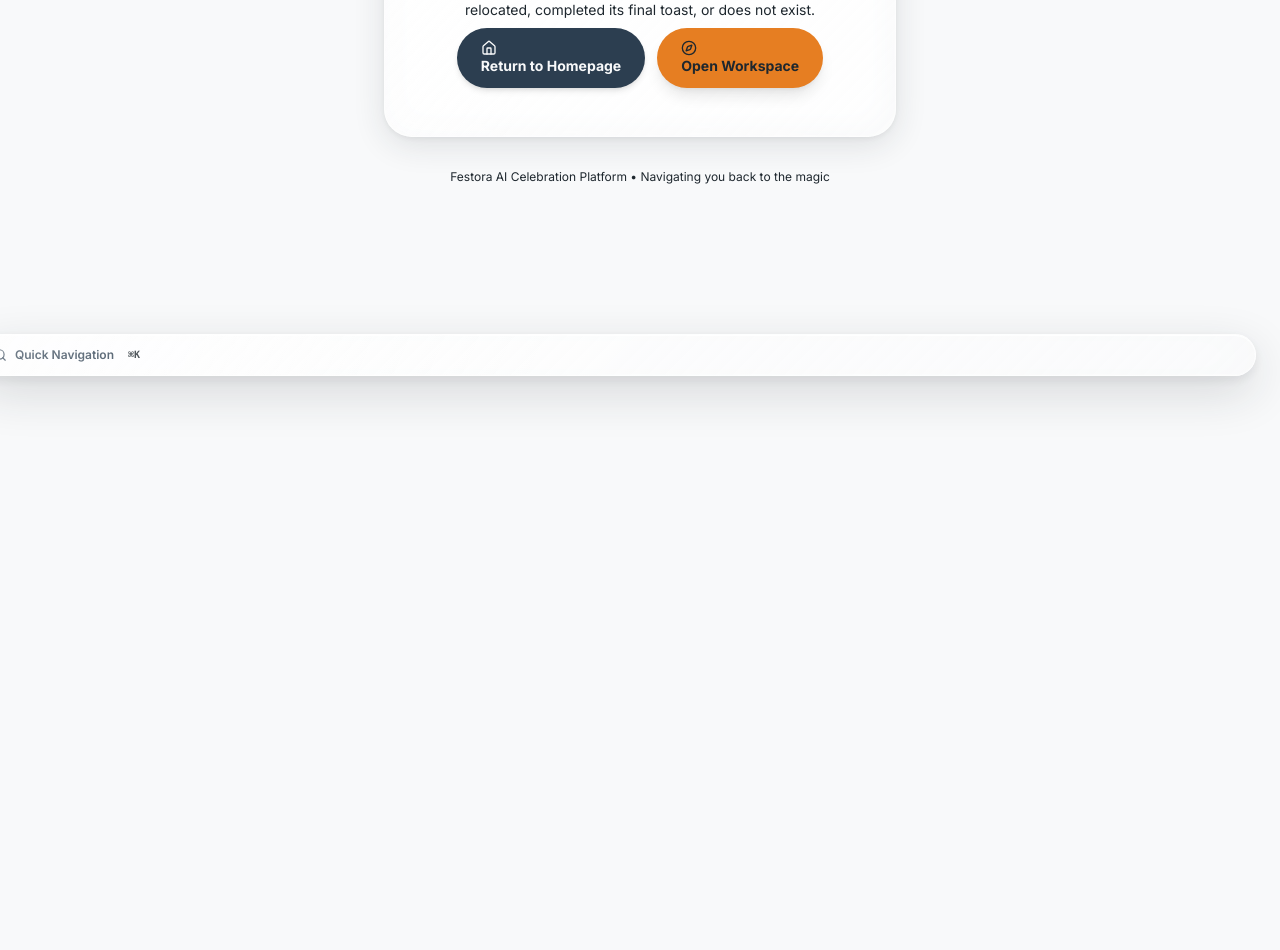
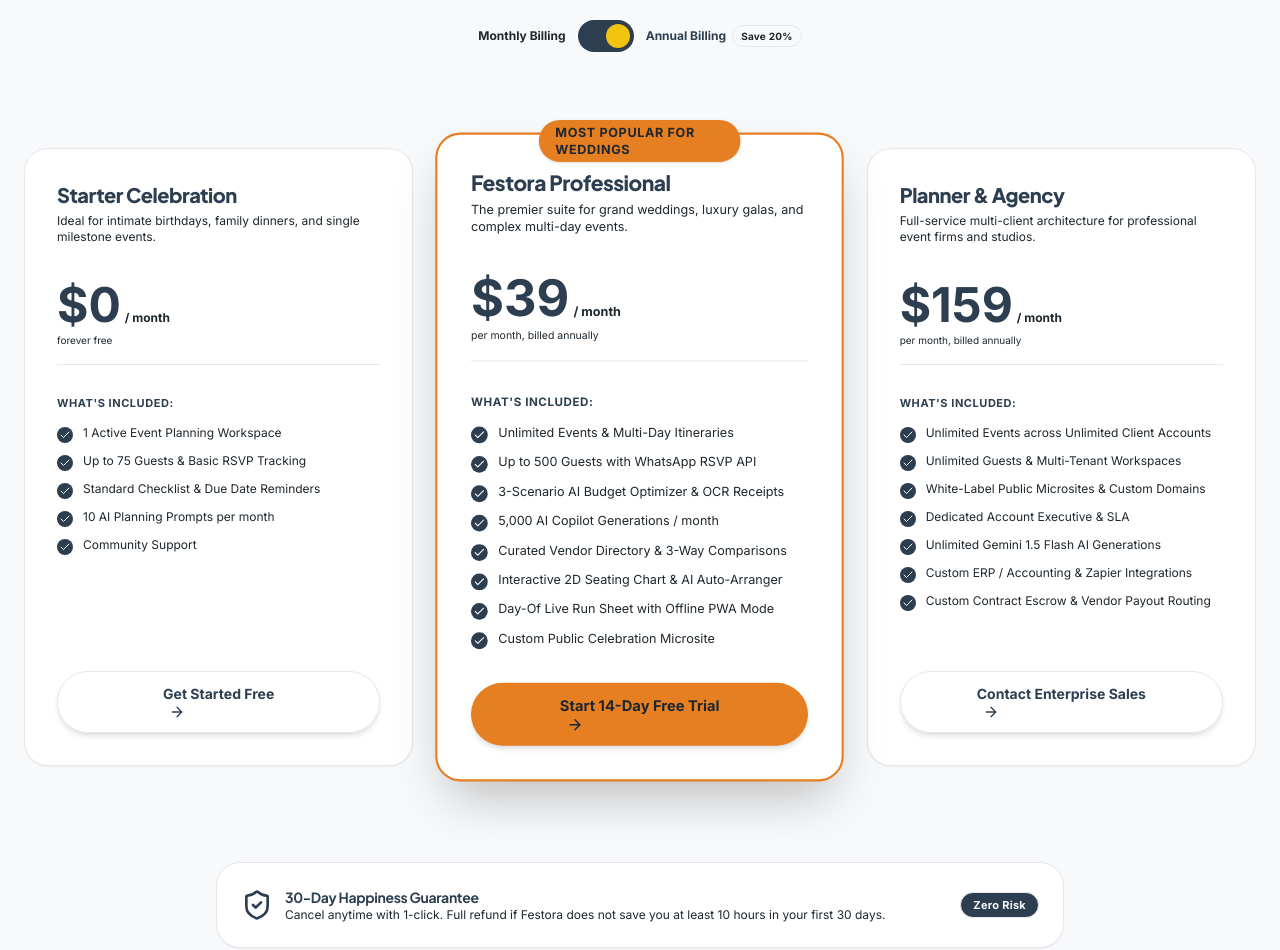
Before and after one commit to mrigeshkoyande/Festora-AI, a Next.js app: page /pricing in a window 1280 px wide. Before the commit this address had no page. Shown: the part 442-1392 px from the top of the page. Before the commit the page ends 842 px from the top, so only its background shows below. Built offline with nearby package versions, Linux system fonts and the light colour scheme.

Commit message:
feat(pricing): dedicated pricing tier matrix with monthly and annual billing switcher

```diff
--- /dev/null
+++ b/src/app/pricing/page.tsx
@@ -0,0 +1,208 @@
+"use client";
+
+import React, { useState } from "react";
+import Link from "next/link";
+import { Navbar } from "@/components/layout/Navbar";
+import { Footer } from "@/components/layout/Footer";
+import { GlassSurface } from "@/components/ui/GlassSurface";
+import { Button } from "@/components/ui/Button";
+import { Badge } from "@/components/ui/Badge";
+import {
+  Check,
+  Sparkles,
+  ArrowRight,
+  ShieldCheck,
+  CreditCard,
+  HelpCircle,
+  Zap
+} from "lucide-react";
+
+export default function PricingPage() {
+  const [annualBilling, setAnnualBilling] = useState(true);
+
+  const tiers = [
+    {
+      name: "Starter Celebration",
+      price: "$0",
+      period: "forever free",
+      tagline: "Ideal for intimate birthdays, family dinners, and single milestone events.",
+      isPopular: false,
+      features: [
+        "1 Active Event Planning Workspace",
+        "Up to 75 Guests & Basic RSVP Tracking",
+        "Standard Checklist & Due Date Reminders",
+        "10 AI Planning Prompts per month",
+        "Community Support"
+      ],
+      cta: "Get Started Free",
+      href: "/onboarding",
+      variant: "ghost" as const
+    },
+    {
+      name: "Festora Professional",
+      price: annualBilling ? "$39" : "$49",
+      period: "per month, billed annually",
+      tagline: "The premier suite for grand weddings, luxury galas, and complex multi-day events.",
+      isPopular: true,
+      features: [
+        "Unlimited Events & Multi-Day Itineraries",
+        "Up to 500 Guests with WhatsApp RSVP API",
+        "3-Scenario AI Budget Optimizer & OCR Receipts",
+        "5,000 AI Copilot Generations / month",
+        "Curated Vendor Directory & 3-Way Comparisons",
+        "Interactive 2D Seating Chart & AI Auto-Arranger",
+        "Day-Of Live Run Sheet with Offline PWA Mode",
+        "Custom Public Celebration Microsite"
+      ],
+      cta: "Start 14-Day Free Trial",
+      href: "/onboarding",
+      variant: "orange" as const
+    },
+    {
+      name: "Planner & Agency",
+      price: annualBilling ? "$159" : "$199",
+      period: "per month, billed annually",
+      tagline: "Full-service multi-client architecture for professional event firms and studios.",
+      isPopular: false,
+      features: [
+        "Unlimited Events across Unlimited Client Accounts",
+        "Unlimited Guests & Multi-Tenant Workspaces",
+        "White-Label Public Microsites & Custom Domains",
+        "Dedicated Account Executive & SLA",
+        "Unlimited Gemini 1.5 Flash AI Generations",
+        "Custom ERP / Accounting & Zapier Integrations",
+        "Custom Contract Escrow & Vendor Payout Routing"
+      ],
+      cta: "Contact Enterprise Sales",
+      href: "/contact",
+      variant: "ghost" as const
+    }
+  ];
+
+  return (
+    <div className="min-h-screen bg-[#F8F9FA] text-[var(--ink)]">
+      <Navbar />
+
+      {/* Hero Header */}
+      <section className="pt-36 pb-16 px-6 max-w-7xl mx-auto text-center space-y-6">
+        <div className="inline-flex items-center gap-2 px-4 py-1.5 rounded-full bg-[var(--navy)]/8 border border-[var(--navy)]/10 text-xs font-bold text-[var(--navy)]">
+          <CreditCard className="w-3.5 h-3.5 text-[var(--orange)]" /> Transparent, Predictable Investment
+        </div>
+
+        <h1 className="text-4xl sm:text-6xl lg:text-7xl font-black tracking-tight text-[var(--navy)] max-w-4xl mx-auto leading-[1.05]">
+          Predictable pricing for monumental events.
+        </h1>
+
+        <p className="text-base sm:text-lg text-[var(--ink)]/70 max-w-2xl mx-auto">
+          No hidden surprise broker fees or commission cuts on your vendor contracts. Choose the plan that fits your celebration scale.
+        </p>
+
+        {/* Billing Switcher */}
+        <div className="pt-4 flex items-center justify-center gap-3">
+          <span className={`text-xs font-bold ${!annualBilling ? "text-[var(--navy)]" : "text-[var(--ink)]/50"}`}>
+            Monthly Billing
+          </span>
+          <button
+            onClick={() => setAnnualBilling(!annualBilling)}
+            className="w-14 h-8 bg-[var(--navy)] rounded-full p-1 relative transition-colors cursor-pointer"
+          >
+            <div
+              className={`w-6 h-6 rounded-full bg-[var(--gold)] transition-transform ${
+                annualBilling ? "translate-x-6" : "translate-x-0"
+              }`}
+            />
+          </button>
+          <span className={`text-xs font-bold flex items-center gap-1.5 ${annualBilling ? "text-[var(--navy)]" : "text-[var(--ink)]/50"}`}>
+            Annual Billing
+            <Badge variant="gold" className="text-[10px] px-2 py-0.5">Save 20%</Badge>
+          </span>
+        </div>
+      </section>
+
+      {/* Pricing Cards Grid */}
+      <section className="py-8 px-6 max-w-7xl mx-auto">
+        <div className="grid grid-cols-1 lg:grid-cols-3 gap-8 items-stretch">
+          {tiers.map((tier, idx) => (
+            <div
+              key={idx}
+              className={`rounded-3xl p-8 flex flex-col justify-between transition-all duration-300 relative ${
+                tier.isPopular
+                  ? "bg-white border-2 border-[var(--orange)] shadow-2xl scale-105 z-10"
+                  : "bg-white border border-[var(--navy)]/15 shadow-sm hover:shadow-lg"
+              }`}
+            >
+              {tier.isPopular && (
+                <div className="absolute -top-3.5 left-1/2 -translate-x-1/2 bg-[var(--orange)] text-[var(--ink)] font-black text-xs px-4 py-1 rounded-full uppercase tracking-wider shadow">
+                  Most Popular for Weddings
+                </div>
+              )}
+
+              <div className="space-y-6">
+                <div>
+                  <h3 className="text-xl font-extrabold text-[var(--navy)]">{tier.name}</h3>
+                  <p className="text-xs text-[var(--ink)]/60 mt-1 min-h-[36px]">{tier.tagline}</p>
+                </div>
+
+                <div className="pt-2 pb-4 border-b border-[var(--navy)]/10">
+                  <div className="flex items-baseline gap-1">
+                    <span className="text-4xl sm:text-5xl font-black text-[var(--navy)]">{tier.price}</span>
+                    <span className="text-xs text-[var(--ink)]/50 font-bold">/ month</span>
+                  </div>
+                  <span className="text-[10px] text-[var(--ink)]/50 block mt-1">{tier.period}</span>
+                </div>
+
+                <div className="space-y-3">
+                  <span className="text-[11px] font-bold uppercase tracking-wider text-[var(--navy)]">What's Included:</span>
+                  <ul className="space-y-2.5">
+                    {tier.features.map((feat, fIdx) => (
+                      <li key={fIdx} className="flex items-start gap-2.5 text-xs text-[var(--ink)]/80">
+                        <span className="w-4 h-4 rounded-full bg-[var(--navy)] text-white flex items-center justify-center shrink-0 mt-0.5">
+                          <Check className="w-3 h-3" />
+                        </span>
+                        <span>{feat}</span>
+                      </li>
+                    ))}
+                  </ul>
+                </div>
+              </div>
+
+              <div className="pt-8">
+                <Link href={tier.href}>
+                  <Button
+                    variant={tier.variant}
+                    size="md"
+                    className={`w-full font-bold shadow-md ${
+                      tier.isPopular ? "text-[var(--ink)]" : "text-[var(--navy)] border border-[var(--navy)]/20"
+                    }`}
+                  >
+                    {tier.cta} <ArrowRight className="w-4 h-4 ml-1.5" />
+                  </Button>
+                </Link>
+              </div>
+            </div>
+          ))}
+        </div>
+      </section>
+
+      {/* Trust & Guarantee Banner */}
+      <section className="py-16 px-6 max-w-4xl mx-auto text-center space-y-4">
+        <div className="p-6 bg-white rounded-3xl border border-[var(--navy)]/10 shadow-sm flex flex-col sm:flex-row items-center justify-between gap-4">
+          <div className="flex items-center gap-3 text-left">
+            <ShieldCheck className="w-8 h-8 text-[var(--navy)] shrink-0" />
+            <div>
+              <h4 className="text-sm font-bold text-[var(--navy)]">30-Day Happiness Guarantee</h4>
+              <p className="text-xs text-[var(--ink)]/60">
+                Cancel anytime with 1-click. Full refund if Festora does not save you at least 10 hours in your first 30 days.
+              </p>
+            </div>
+          </div>
+          <Badge variant="navy" className="shrink-0 font-bold px-3 py-1">
+            Zero Risk
+          </Badge>
+        </div>
+      </section>
+
+      <Footer />
+    </div>
+  );
+}
```
